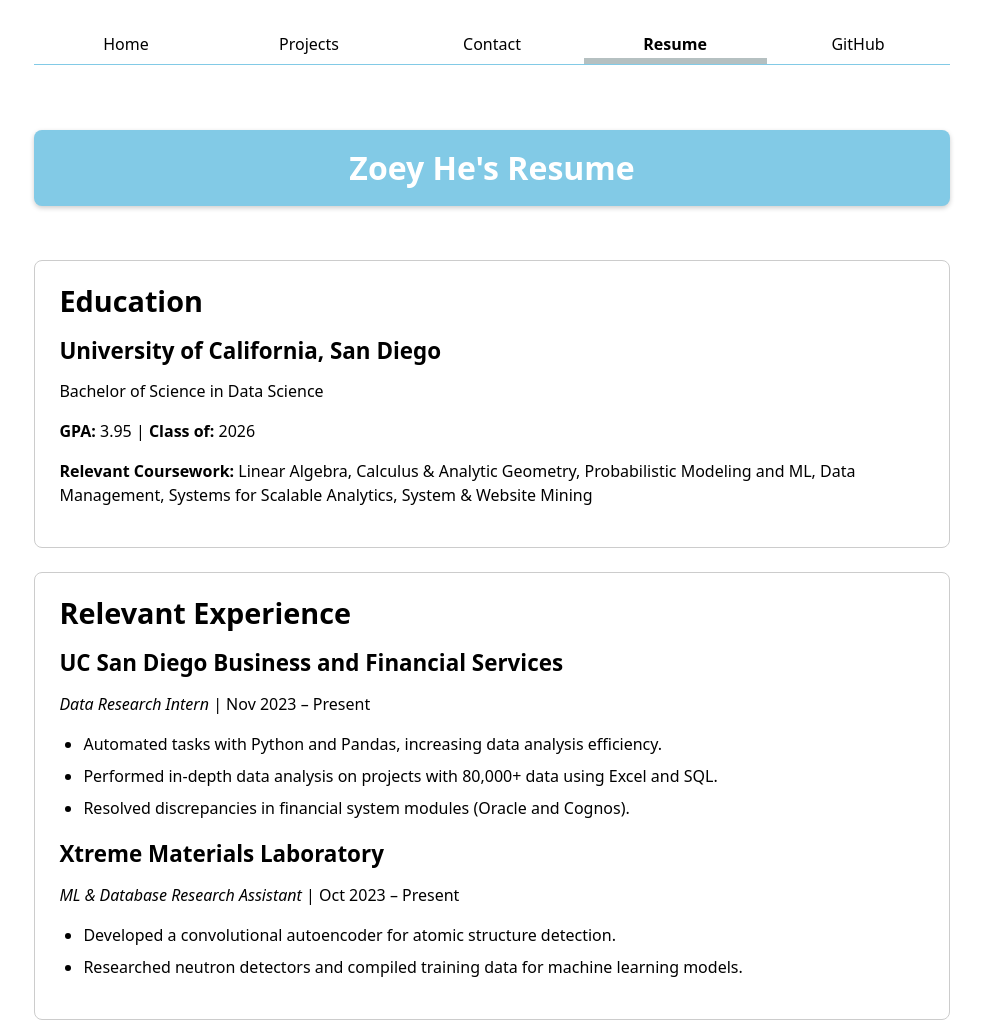
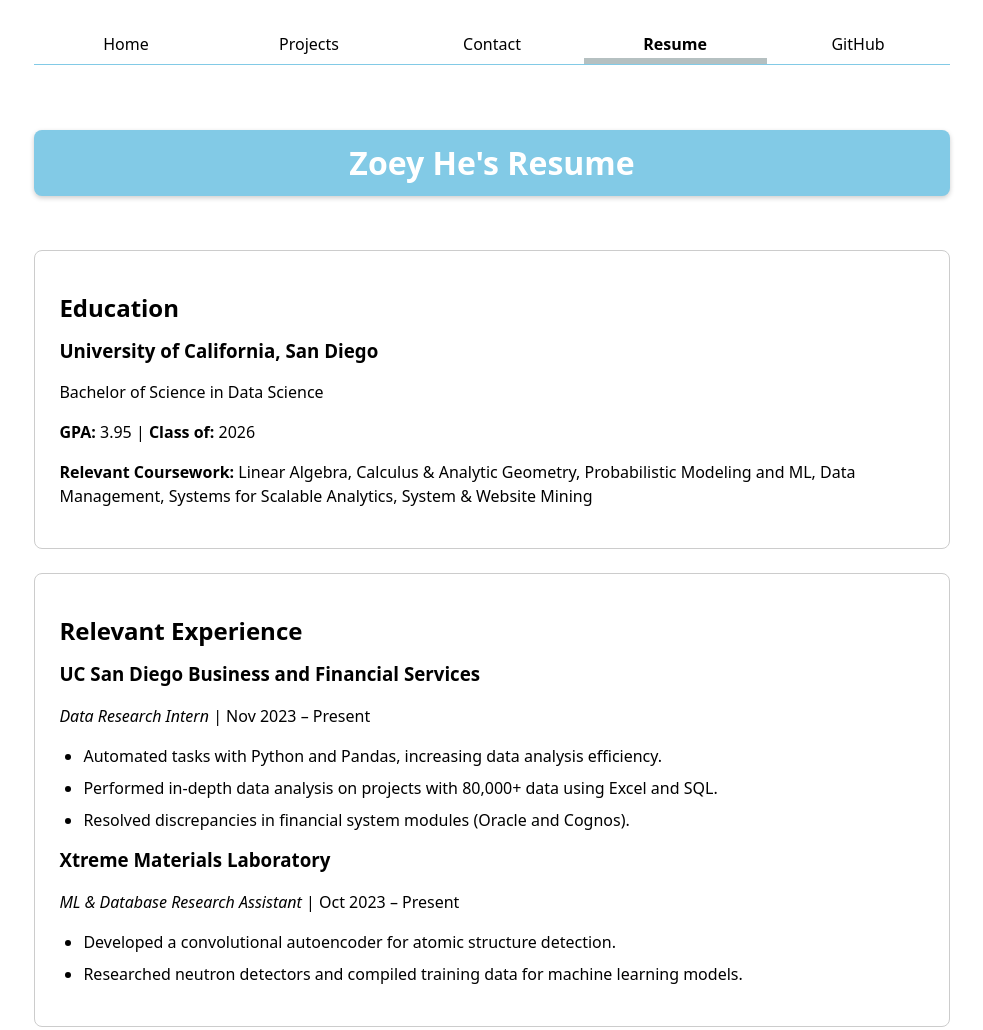
Before and after one commit to jih084/portfolio, a plain HTML site: page resume/index.html in a window 1280 px wide. Shown: the top 1030 px of the page, without its empty margins (148-1131 px from the left). Drawn offline with Linux system fonts and the light colour scheme.

Commit message:
Update style.css

```diff
--- a/style.css
+++ b/style.css
@@ -101,23 +101,13 @@
 .resume h1 {
   background-color: var(--color-accent);
   color: #ffffff;
-  padding: 20px;
+  padding: 15px;
   text-align: center;
   border-radius: 8px;
   box-shadow: 0 2px 5px rgba(0, 0, 0, 0.2);
   margin-bottom: 30px;
 }
 
-.resume h2 {
-  margin-top: 0;
-  margin-bottom: 0.5em;
-  font-size: 1.8em;
-}
-
-.resume h3 {
-  margin-bottom: 0.3em;
-  font-size: 1.4em;
-}
 
 .resume ul {
   padding-left: 1.5em;
```
